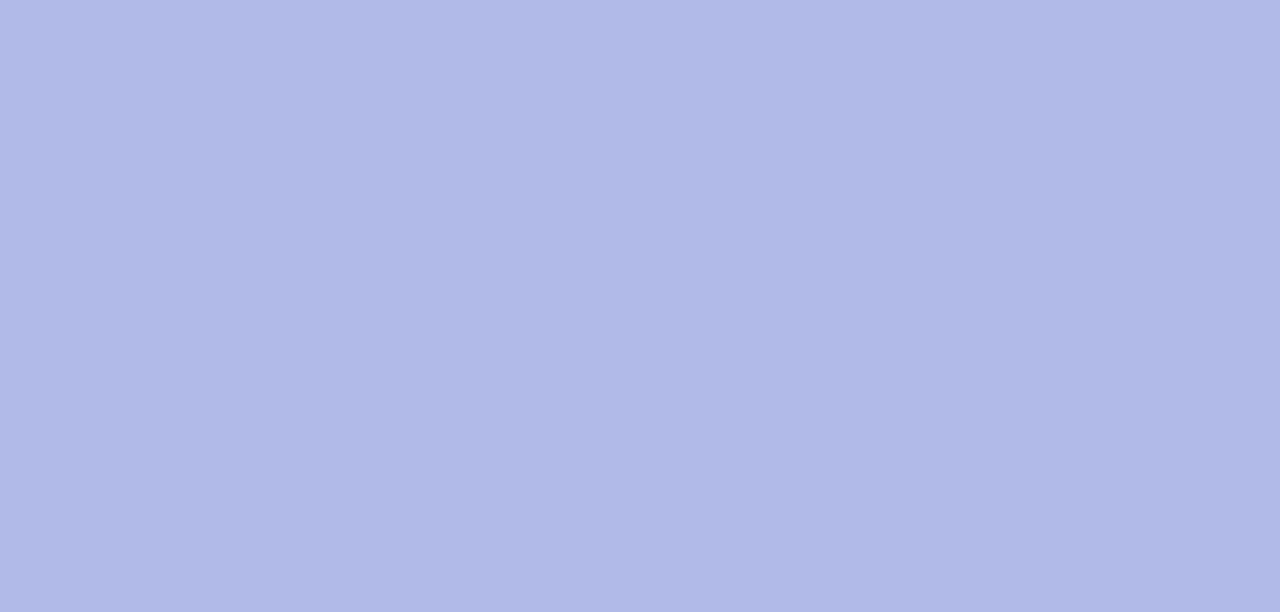
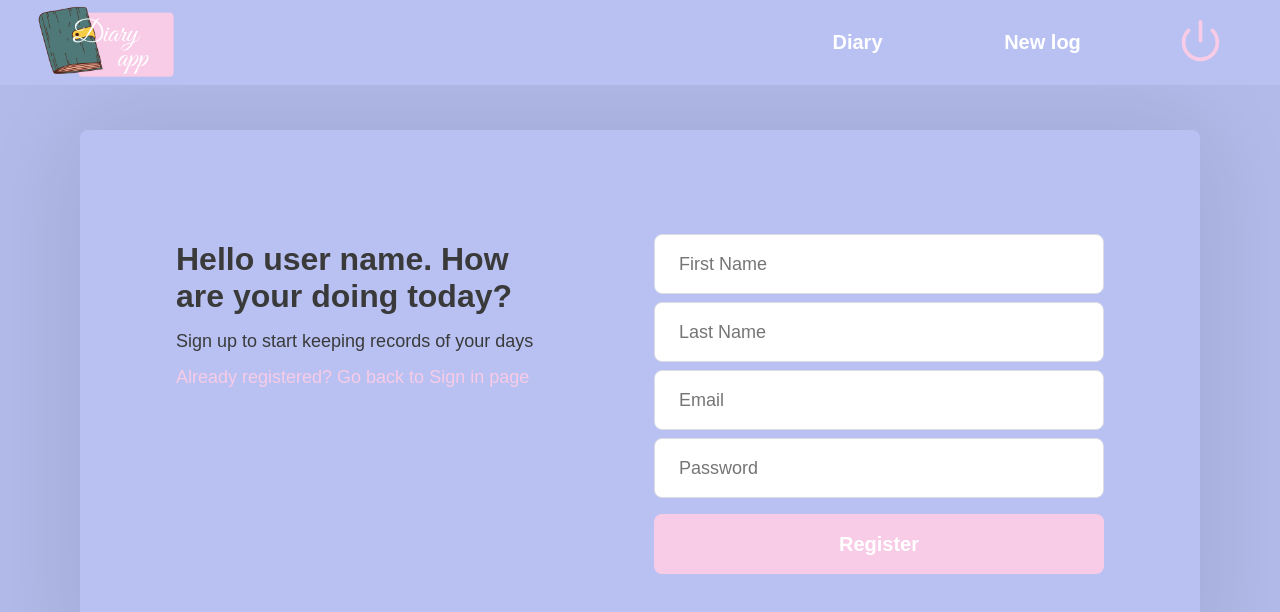
Before and after one commit to mikemorcerf/diary-app, a React (Create React App) app in the folder frontend/: page /profile in a window 1280 px wide. Shown: the top 612 px of the page. Built offline with nearby package versions, Linux system fonts and the light colour scheme; a web font is replaced by a local one.

Commit message:
design header

```diff
--- /dev/null
+++ b/frontend/src/pages/Header/index.js
@@ -0,0 +1,34 @@
+import React from 'react';
+import { Link } from 'react-router-dom';
+import { FiPower } from 'react-icons/fi';
+
+import './styles.css';
+import logoImg from '../../assets/lightLogo.png';
+
+export default function Header() {
+  return (
+    <div className="header-container">
+      <header>
+        <div className="content">
+          <Link to="/profile">
+            <img src={logoImg} className="logo-header" alt="Diary App logo" />
+          </Link>
+        </div>
+
+        <div className="header-button-section">
+          <Link className="header-button" to="/">
+            Diary
+          </Link>
+
+          <Link className="header-button" to="/">
+            New log
+          </Link>
+
+          <button className="log-out-button" type="button">
+            <FiPower size={45} className="pinkColor" />
+          </button>
+        </div>
+      </header>
+    </div>
+  );
+}
--- /dev/null
+++ b/frontend/src/pages/Header/styles.css
@@ -0,0 +1,69 @@
+@import '../../vars.css';
+
+.header-container {
+  position: absolute;
+  overflow-y: scroll;
+  width: 100%;
+  padding: 0 10px;
+  background-color: var(--lightPurpleColor);
+  height: 85px;
+}
+
+.header-container header {
+  display: flex;
+  align-items: center;
+  height: 85px;
+}
+
+.header-container header .logo-header {
+  height: 80px;
+  width: 160px;
+  margin-left: 20px;
+}
+
+.header-container header .header-button-section {
+  margin-left: auto;
+  height: 85px;
+  width: 500px;
+
+}
+
+.header-container header .header-button-section .header-button {
+  margin-top: 0px;
+  height: 85px;
+  width: 35%;
+  min-width: 5px;
+  margin-right: 10px;
+
+
+  background-color: var(--lightPurpleColor);
+  border: 0;
+  color: var(--white);
+  font-weight: 700;
+  display: inline-block;
+  vertical-align: top;
+  text-align: center;
+  text-decoration: none;
+  font-size: 20px;
+  line-height: 85px;
+  transition: filter 0.2s;
+}
+
+.header-container header .header-button-section .header-button:hover {
+  filter: brightness(94%);
+}
+
+.header-container header .header-button-section .log-out-button {
+  margin-top: 0px;
+  margin-left: 10px;
+  height: 85px;
+  width: 20%;
+  border: none;
+  background-color: var(--lightPurpleColor);
+
+  transition: filter 0.2s;
+}
+
+.header-container header .log-out-button:hover {
+  filter: brightness(94%);
+}
--- a/frontend/src/pages/Login/index.js
+++ b/frontend/src/pages/Login/index.js
@@ -9,6 +9,7 @@ import logoImg from '../../assets/logo.png';
 
 export default function Login () {
   return (
+    <div>
       <div className="login-container">
         <section className="form">
           <img src={logoImg} className="logo-size" alt="Diary App logo" />
@@ -28,5 +29,6 @@ export default function Login () {
 
         <img src={welcomeImg} className="image-size" alt="Welcome to Diary App" />
       </div>
+    </div>
   );
 }
--- a/frontend/src/pages/Profile/index.js
+++ b/frontend/src/pages/Profile/index.js
@@ -1,7 +1,35 @@
 import React from 'react';
+import { Link } from 'react-router-dom';
+import Header from '../Header';
+
+import './styles.css';
 
 export default function Profile() {
   return(
-    <h1>profile</h1>
+    <div>
+      <Header />
+      <div className="profile-container">
+        <div className="content">
+          <section>
+            <h1>Hello user name. How are your doing today?</h1>
+            <p>Sign up to start keeping records of your days</p>
+
+            <Link className="bottom-link" to="/">
+
+              Already registered? Go back to Sign in page
+            </Link>
+          </section>
+
+          <form>
+            <input placeholder="First Name" />
+            <input placeholder="Last Name" />
+            <input type="email" placeholder="Email" />
+            <input type="password" placeholder="Password" />
+
+            <button className="button" type="submit" >Register</button>
+          </form>
+        </div>
+      </div>
+    </div>
   );
 }
--- a/frontend/src/pages/Profile/styles.css
+++ b/frontend/src/pages/Profile/styles.css
@@ -0,0 +1,49 @@
+@import '../../vars.css';
+
+.profile-container {
+  width: 100%;
+  max-width: 1120px;
+  height: 100vh;
+  margin: 0 auto;
+  background-color: var(--purpleColor);
+
+  display: flex;
+  align-items: center;
+  justify-content: center;
+}
+
+.profile-container .content {
+  width: 100%;
+  padding: 96px;
+  background: var(--lightPurpleColor);
+  box-shadow: 0 0 100px rgba(0, 0, 0, 0.1);
+  border-radius: 8px;
+
+  display: flex;
+  justify-content: space-between;
+}
+
+.profile-container .content section {
+  width: 100%;
+  max-width: 380px;
+}
+
+.profile-container .content section h1 {
+  margin: 15px 0 10px;
+  font-size: 32px;
+}
+
+.profile-container .content section p {
+  font-size: 18px;
+  color: var(--textColor);
+  line-height: 32px;
+}
+
+.profile-container .content form {
+  width: 100%;
+  max-width: 450px;
+}
+
+.profile-container .content form input {
+  margin-top: 8px;
+}
--- a/frontend/src/pages/ProfileLogs/index.js
+++ b/frontend/src/pages/ProfileLogs/index.js
@@ -0,0 +1,18 @@
+import React from 'react';
+import Header from '../Header';
+
+export default function () {
+  return (
+    <div>
+      <Header />
+      <div className="profile-logs-container">
+
+        <ul>
+          <li>
+
+          </li>
+        </ul>
+      </div>
+    </div>
+  );
+}
--- a/frontend/src/routes.js
+++ b/frontend/src/routes.js
@@ -3,6 +3,8 @@ import { BrowserRouter, Route, Switch } from 'react-router-dom';
 
 import Login from './pages/Login';
 import Register from './pages/Register';
+import Profile from './pages/Profile';
+import ProfileLogs from './pages/ProfileLogs';
 
 export default function Routes() {
   return(
@@ -10,6 +12,8 @@ export default function Routes() {
       <Switch>
         <Route path="/" exact component={Login} />
         <Route path="/register" component={Register} />
+        <Route path="/profile" exact component={Profile} />
+        <Route path="/profile/logs" component={ProfileLogs} />
       </Switch>
     </BrowserRouter>
   );
```
Lines whose indentation alone changed are shown as unchanged.
